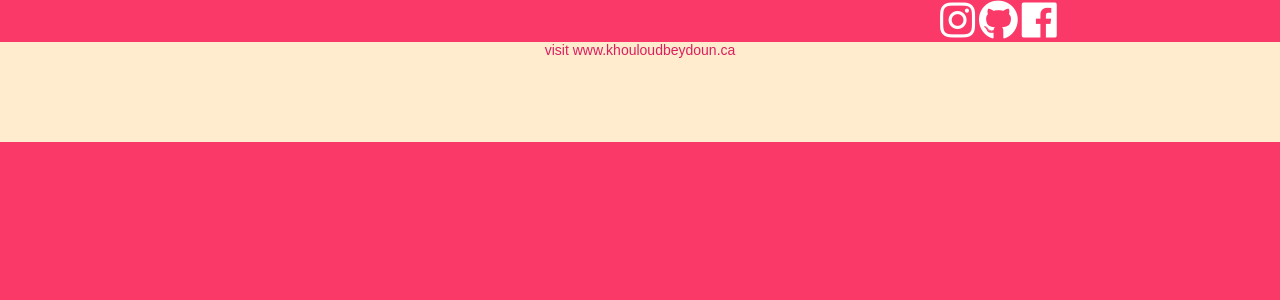
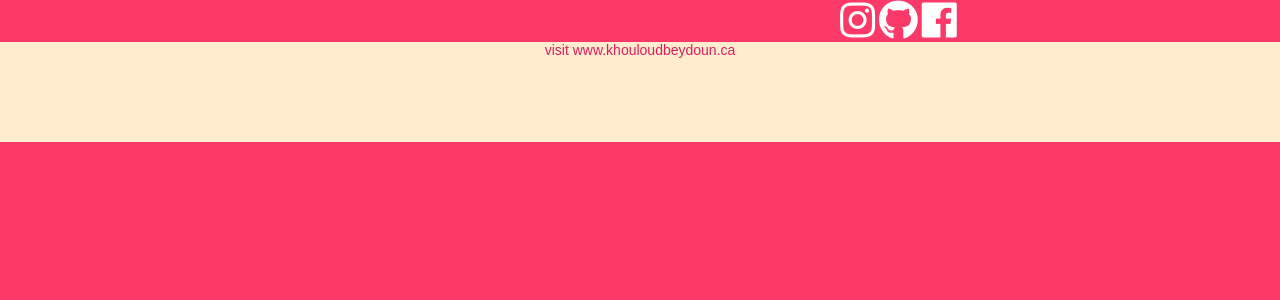
Before and after one commit to celinenoid/MySite, a Jekyll site: the page built from portfolio.html, in a window 1280 px wide. Shown: the top 300 px of the page. Built offline with Jekyll 4.4.1, drawn with Linux system fonts in a browser that asks for light colours; nearby versions of some CDN libraries.

Commit message:
Update main.scss

```diff
--- a/assets/css/main.scss
+++ b/assets/css/main.scss
@@ -52,7 +52,7 @@ html, body {
     ul {
         list-style-type: none;
         width:1100px;
-        margin: 10px 10px 10px 900px;
+        margin: 10px 10px 10px 800px;
     }
 
     ul.icons,li  {
```
